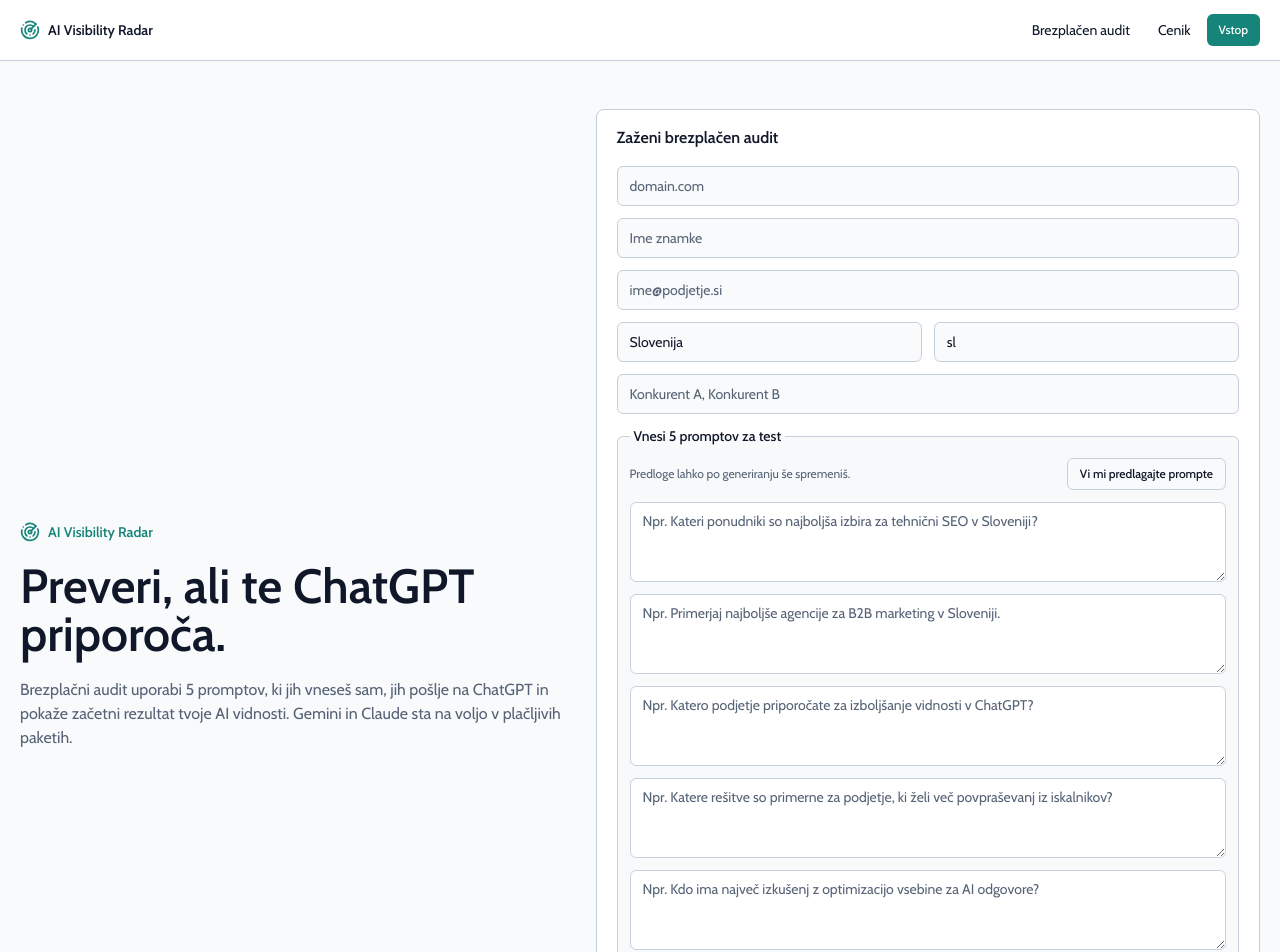
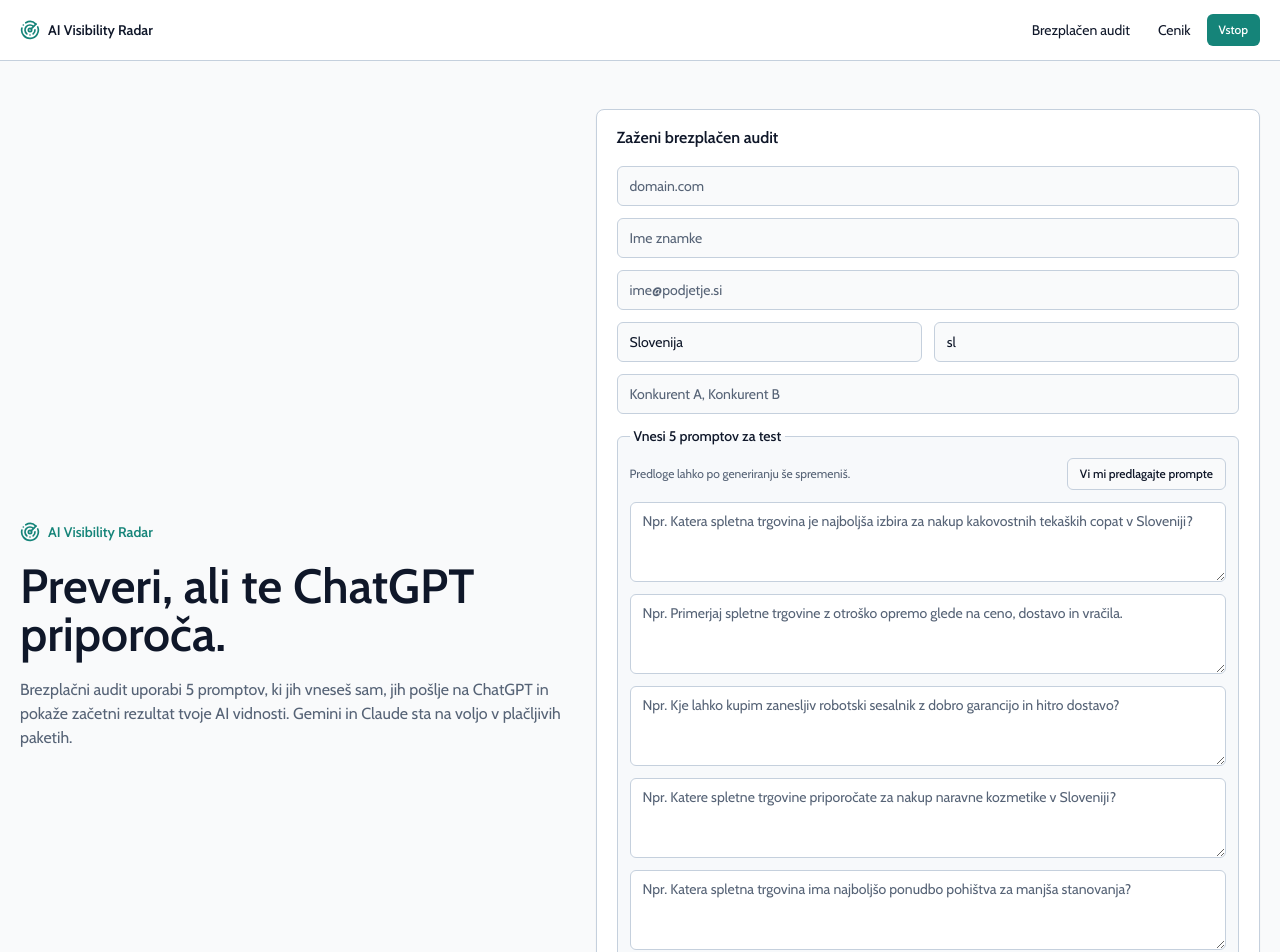
Before and after one commit to preserenfrance/ai-visibility-radar, a Next.js app in the folder apps/web/: page /ai-visibility-checker in a window 1280 px wide. Shown: the top 952 px of the page. Built offline with nearby package versions, Linux system fonts and the light colour scheme; no server answers.

Commit message:
Update pricing and audit prompt examples

```diff
--- a/apps/web/app/pricing/page.tsx
+++ b/apps/web/app/pricing/page.tsx
@@ -5,8 +5,8 @@
 
 const plans = [
   { name: "Brezplačno", price: "0", items: ["1 brezplačen audit", "10 promptov", "Ročni AI scan"] },
-  { name: "Starter", price: "49", items: ["1 znamka", "25 promptov", "Tedenski reden scan", "Stripe naročnina"] },
-  { name: "Growth", price: "149", items: ["3 znamke", "100 promptov na znamko", "Dnevni reden scan", "Akcijski center"] }
+  { name: "Starter", price: "15,99", items: ["1 znamka", "25 promptov", "Tedenski reden scan", "Stripe naročnina"] },
+  { name: "Growth", price: "39,99", items: ["3 znamke", "100 promptov na znamko", "Dnevni reden scan", "Akcijski center"] }
 ];
 
 export default function PricingPage() {
@@ -26,7 +26,7 @@
           <Card key={plan.name}>
             <CardHeader>
               <CardTitle>{plan.name}</CardTitle>
-              <div className="text-3xl font-semibold">€{plan.price}</div>
+              <div className="text-3xl font-semibold">{plan.price} €</div>
             </CardHeader>
             <CardContent className="space-y-3">
               {plan.items.map((item) => (
--- a/apps/web/components/free-audit-form.tsx
+++ b/apps/web/components/free-audit-form.tsx
@@ -10,11 +10,11 @@
 import { Textarea } from "@/components/ui/textarea";
 
 const promptPlaceholders = [
-  "Npr. Kateri ponudniki so najboljša izbira za tehnični SEO v Sloveniji?",
-  "Npr. Primerjaj najboljše agencije za B2B marketing v Sloveniji.",
-  "Npr. Katero podjetje priporočate za izboljšanje vidnosti v ChatGPT?",
-  "Npr. Katere rešitve so primerne za podjetje, ki želi več povpraševanj iz iskalnikov?",
-  "Npr. Kdo ima največ izkušenj z optimizacijo vsebine za AI odgovore?",
+  "Npr. Katera spletna trgovina je najboljša izbira za nakup kakovostnih tekaških copat v Sloveniji?",
+  "Npr. Primerjaj spletne trgovine z otroško opremo glede na ceno, dostavo in vračila.",
+  "Npr. Kje lahko kupim zanesljiv robotski sesalnik z dobro garancijo in hitro dostavo?",
+  "Npr. Katere spletne trgovine priporočate za nakup naravne kozmetike v Sloveniji?",
+  "Npr. Katera spletna trgovina ima najboljšo ponudbo pohištva za manjša stanovanja?",
 ];
 
 export function FreeAuditForm({
--- a/apps/web/components/paid-feature-paywall.tsx
+++ b/apps/web/components/paid-feature-paywall.tsx
@@ -30,13 +30,13 @@
         <div className="grid gap-3 md:grid-cols-2">
           <PlanCard
             name="Starter"
-            price="49 € / mesec"
+            price="15,99 € / mesec"
             badge="tedensko"
             items={["1 znamka", "25 promptov", "Tedenski reden scan", "Konkurenti, citati in akcijski center"]}
           />
           <PlanCard
             name="Growth"
-            price="149 € / mesec"
+            price="39,99 € / mesec"
             badge="dnevno"
             items={["3 znamke", "100 promptov na znamko", "Dnevni reden scan", "Več prostora za rast in primerjave"]}
           />
```
